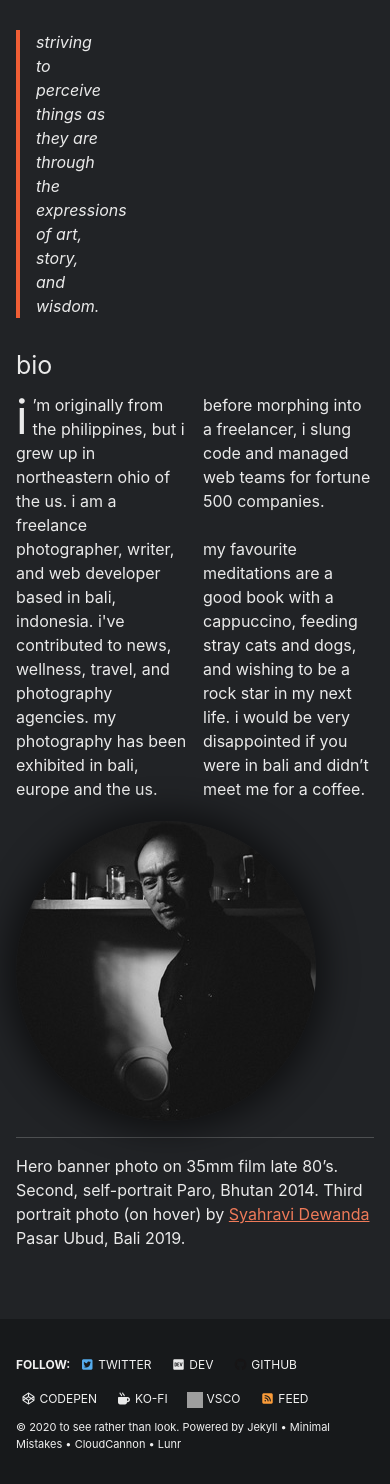
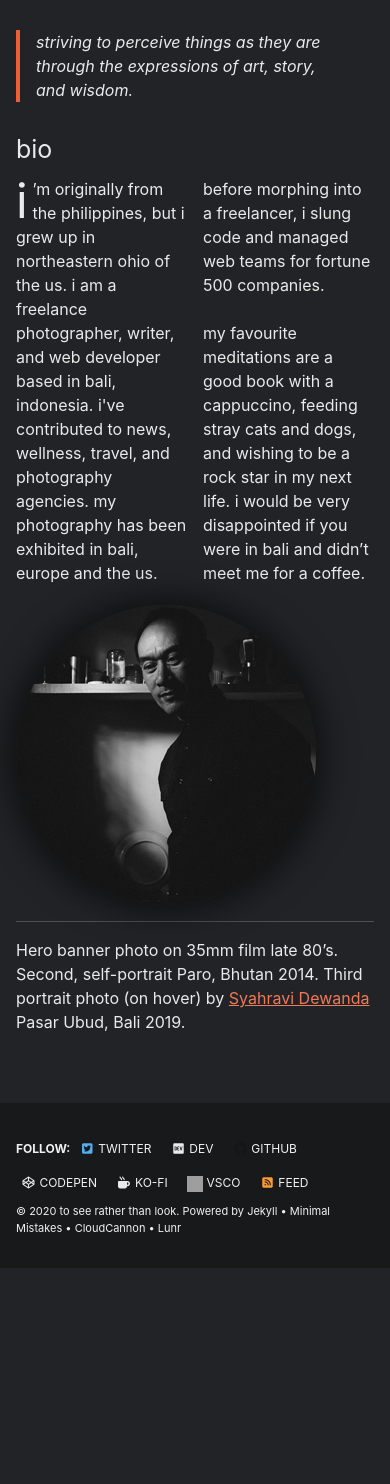
Before and after one commit to marklchaves/caughtmyeye, a Jekyll site: the page built from _pages/about.md, in a window 390 px wide. Shown: the part 877-2361 px from the top of the page. Built offline with Jekyll 4.4.1, drawn with Linux system fonts in a browser that asks for light colours; cached includes are drawn as plain includes; nearby versions of some CDN libraries; after the commit the page ends 2145 px from its top, so only the background shows below that; grey boxes are pictures that could not be loaded.

Commit message:
Mobile first fix on animation element

```diff
--- a/_sass/minimal-mistakes/skins/_mlc.scss
+++ b/_sass/minimal-mistakes/skins/_mlc.scss
@@ -61,10 +61,17 @@
   }
 }
 
+
 .animation-element {
   position: relative;
-  width: 30%;
+  width: 90%;
   margin: 0% 1.33 2.66% 1.33%;
+}
+
+@media all and (min-width: 1024px) {
+  .animation-element {
+    width: 30%;
+  }
 }
 
 .bounce-up .subject {
```
